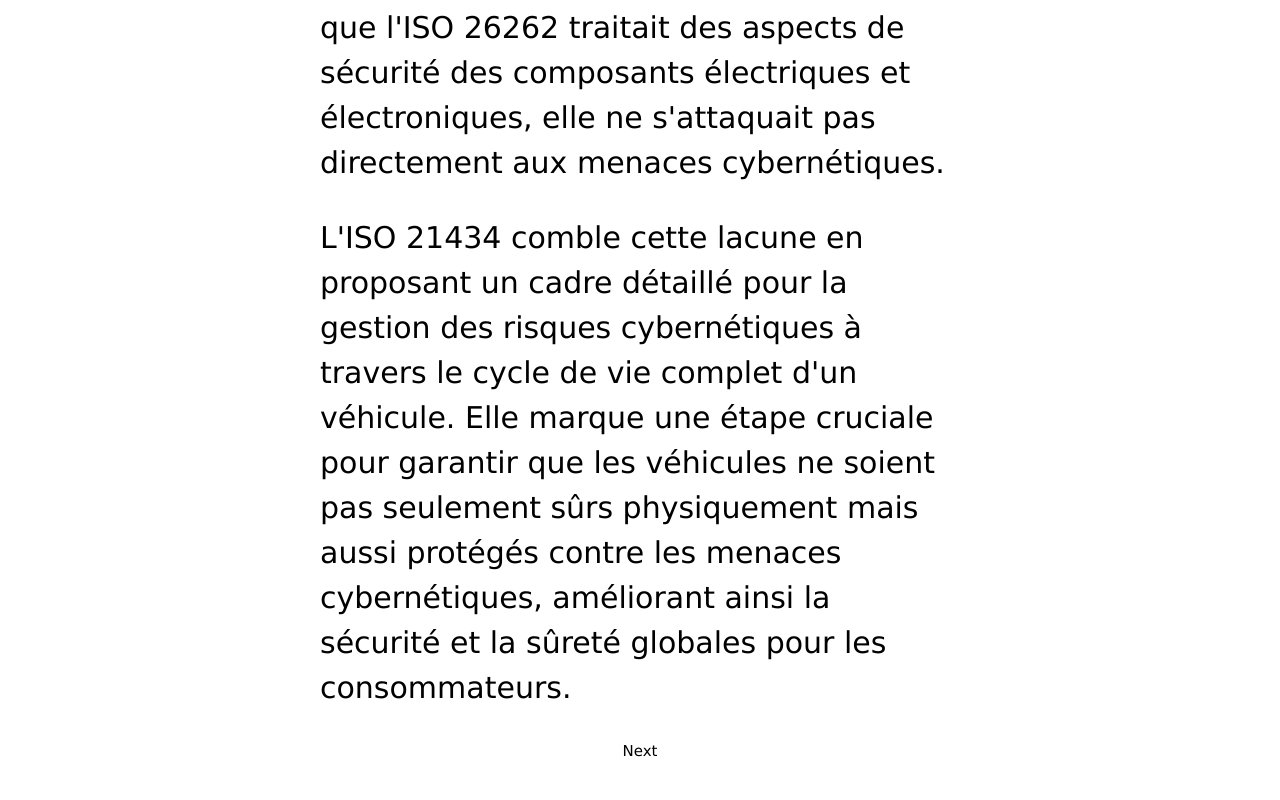
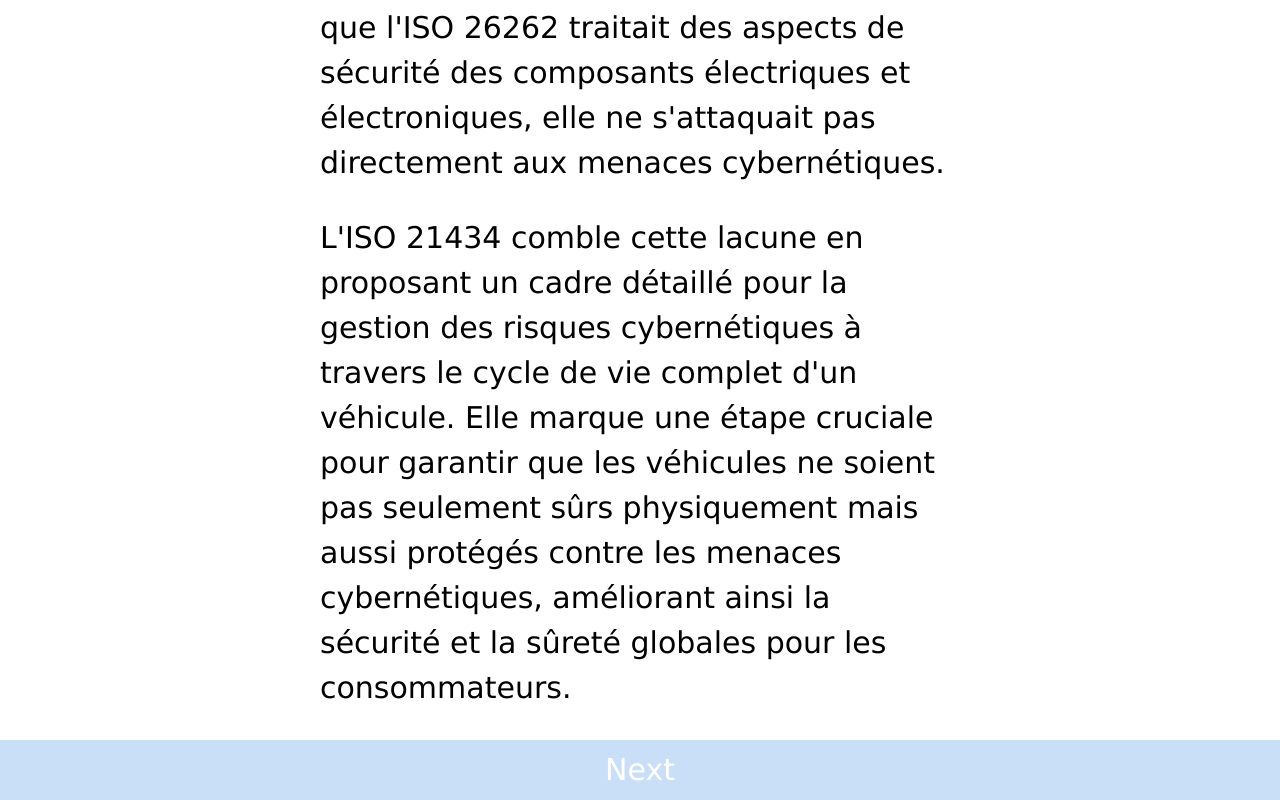
Before and after one commit to DaydayLaFuusay/wizv4, a plain HTML site: page sb1.html in a window 1280 px wide. Shown: the part 7021-7821 px from the top of the page. Before the commit the page ends 7783 px from the top, so only its background shows below. Drawn offline with nearby package versions, Linux system fonts and the light colour scheme.

Commit message:
Add files via upload

```diff
--- a/styles3.css
+++ b/styles3.css
@@ -271,7 +271,7 @@ button:hover{
 /* next_step */
 
 .next_step {
-    width: 50%;
+    width:50%;
     margin-top:100px;
     font-size: 2em;
 }
@@ -910,3 +910,16 @@ table th {
   transform: rotateY(0deg);
   z-index: 3;
 }
+
+/* next_button */
+
+.next-button {
+  height: 60px;
+  width: 100%;
+  background-color: #c8dff7;
+  text-align: center;
+  line-height: 60px;
+  color: white;
+  cursor: pointer;
+  font-size: 2em;
+}
```
